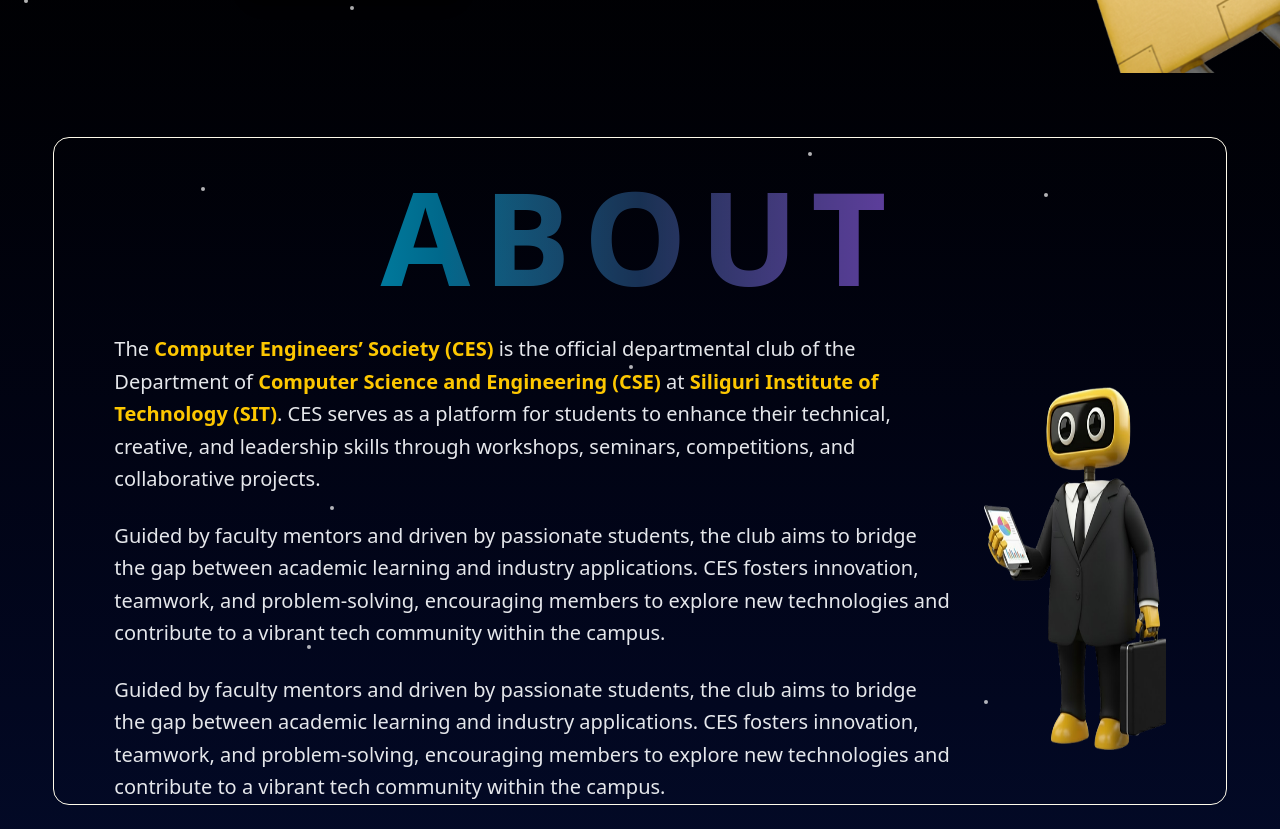
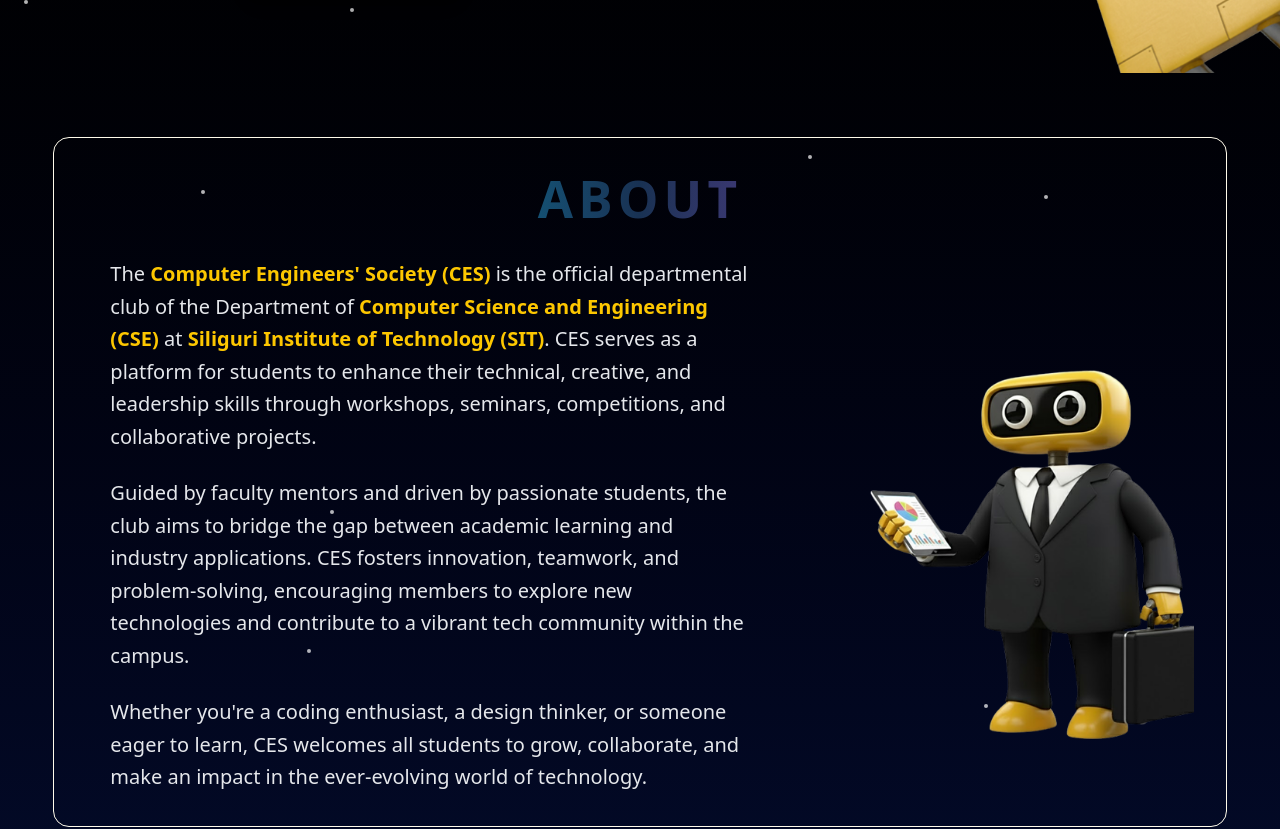
Before and after one commit to sitces/sitces, a React (Vite) app: page / in a window 1280 px wide. Shown: the part 520-1349 px from the top of the page. Built offline with nearby package versions, Linux system fonts and the light colour scheme.

Commit message:
Fixed Issue In About Us

```diff
--- a/src/components/AboutUs.jsx
+++ b/src/components/AboutUs.jsx
@@ -1,17 +1,22 @@
 import React from "react";
-import MascotAbout from "../assets/mascot_aboutus.png"; // use your about mascot
+import MascotAbout from "../assets/mascot_aboutus.png";
 
 export default function AboutUs() {
     return (
-        <div className="w-11/12 mx-auto  text-center border border-amber-50 rounded-2xl">
-            <p className=" text-[80px] md:text-[110px] lg:text-[130px] font-extrabold tracking-widest text-transparent bg-clip-text bg-gradient-to-r from-cyan-400 via-blue-400/30 to-purple-500 select-none pointer-events-none z-0">ABOUT</p>
-            <div className="relative flex flex-col lg:flex-row">
+        <div className="w-11/12 mx-auto text-center border border-amber-50 rounded-2xl p-4 sm:p-6 lg:p-8">
+            {/* Large "ABOUT" heading */}
+            <h1 className="text-6xl sm:text-7xl md:text-8xl lg:text-9xl xl:text-[130px] font-extrabold tracking-widest text-transparent bg-clip-text bg-gradient-to-r from-cyan-400 via-blue-400/30 to-purple-500 select-none pointer-events-none mb-6 lg:mb-8">
+                ABOUT
+            </h1>
+
+            {/* Content wrapper */}
+            <div className="flex flex-col lg:flex-row items-start lg:items-center gap-6 lg:gap-8">
 
                 {/* LEFT TEXT */}
-                <div className="max-w-4xl text-center text-left mx-auto text-xl lg:pl-15">
-                    <p className="text-gray-200 leading-relaxed mb-6">
+                <div className="flex-1 text-left space-y-4 sm:space-y-5 lg:space-y-6 text-base sm:text-lg lg:text-xl px-2 sm:px-4 lg:px-6">
+                    <p className="text-gray-200 leading-relaxed">
                         The <span className="text-yellow-400 font-semibold">
-                            Computer Engineers’ Society (CES)
+                            Computer Engineers' Society (CES)
                         </span>{" "}
                         is the official departmental club of the Department of{" "}
                         <span className="text-yellow-400 font-semibold">
@@ -26,14 +31,6 @@ export default function AboutUs() {
                         seminars, competitions, and collaborative projects.
                     </p>
 
-                    <p className="text-gray-200 leading-relaxed mb-6">
-                        Guided by faculty mentors and driven by passionate students, the
-                        club aims to bridge the gap between academic learning and
-                        industry applications. CES fosters innovation, teamwork, and
-                        problem-solving, encouraging members to explore new
-                        technologies and contribute to a vibrant tech community within
-                        the campus.
-                    </p>
                     <p className="text-gray-200 leading-relaxed">
                         Guided by faculty mentors and driven by passionate students, the
                         club aims to bridge the gap between academic learning and
@@ -42,19 +39,23 @@ export default function AboutUs() {
                         technologies and contribute to a vibrant tech community within
                         the campus.
                     </p>
+
+                    <p className="text-gray-200 leading-relaxed">
+                        Whether you're a coding enthusiast, a design thinker, or someone
+                        eager to learn, CES welcomes all students to grow, collaborate,
+                        and make an impact in the ever-evolving world of technology.
+                    </p>
                 </div>
 
-                {/* RIGHT MASCOT — EXTREME RIGHT */}
-                <div className="relative lg:mt-0 ml-auto flex justify-end pr-15">
+                {/* RIGHT MASCOT */}
+                <div className="flex-shrink-0 mx-auto lg:mx-0 lg:self-end">
                     <img
                         src={MascotAbout}
                         alt="CES Mascot"
-                        className="w-60 sm:w-72 lg:w-[500px] h-auto"
+                        className="w-48 sm:w-56 md:w-64 lg:w-80 xl:w-96 h-auto object-contain"
                     />
                 </div>
-
             </div>
-
         </div>
     );
 }
```
